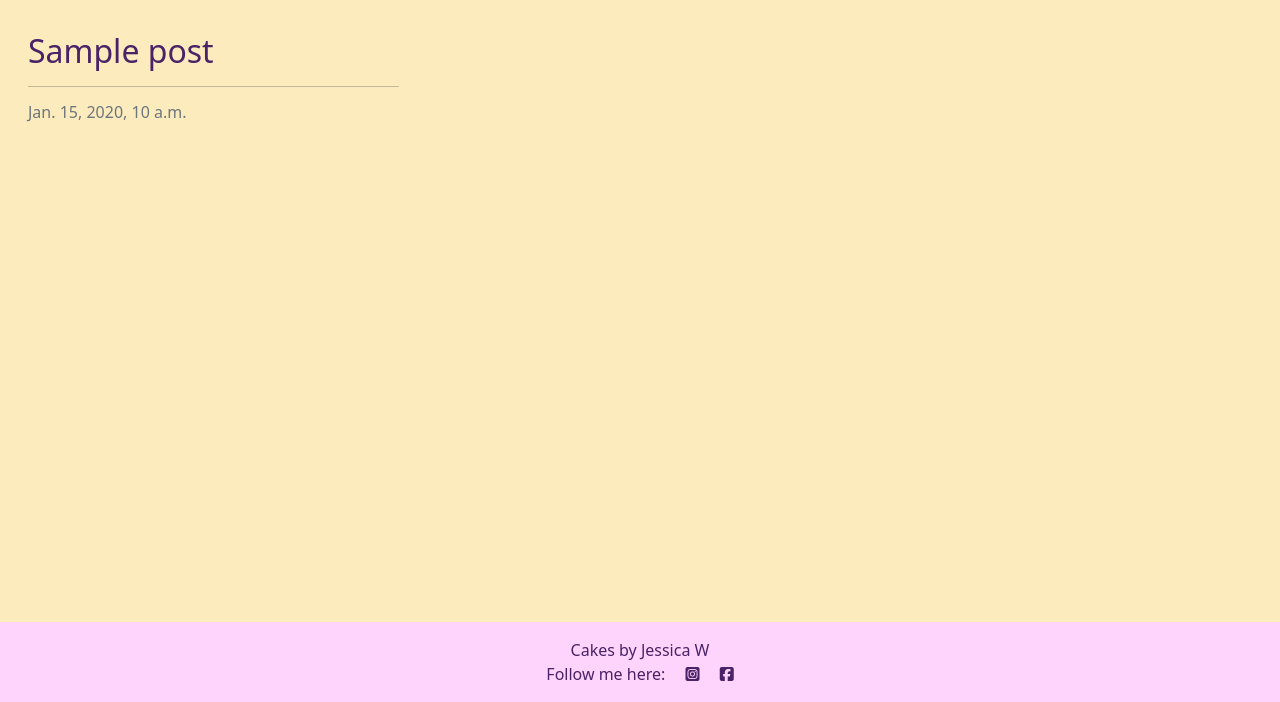
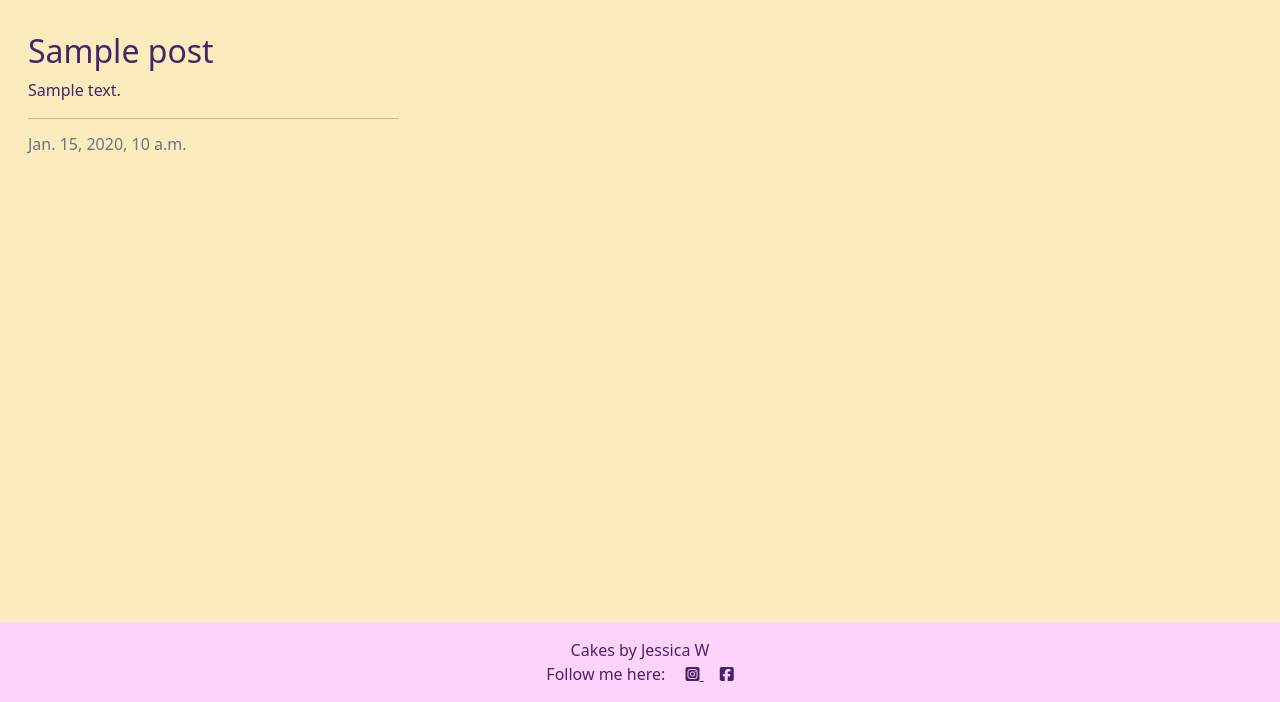
Before and after one commit to jackgroves2024/capstone-cakeblog, a Django app: template blog/templates/blog/index.html in a window 1280 px wide. Shown: the part 98-800 px from the top of the page. Run offline with Django 4.2, Linux system fonts and the light colour scheme; the template is opened without the code that fills it: most values are stand-ins (such as "Sample title", 1, 10 or a date in 2020); some libraries are stand-ins or nearby versions.

Commit message:
added functioning links to social media icons and styled color, added prev button to pagination

```diff
--- a/blog/templates/blog/index.html
+++ b/blog/templates/blog/index.html
@@ -17,6 +17,7 @@
                             </div>
                             <a href="#" class="post-link">
                                 <h2 class="card-title">{{ post.title }}</h2>
+                                <p class="card-text">{{ post.excerpt }}</p>
                             </a>
 
                             <hr />
@@ -37,6 +38,11 @@
     {% if is_paginated %}
     <nav aria-label="Page navigation">
         <ul class="pagination justify-content-center">
+            {% if page_obj.has_previous %}
+            <li>
+                <a href="?page={{ page_obj.previous_page_number }}" class="page-link">&laquo; PREV</a>
+            </li>
+            {% endif %}
             {% if page_obj.has_next %}
             <li><a href="?page={{ page_obj.next_page_number }}" class="page-link"> NEXT &raquo;</a></li>
             {% endif %}
--- a/static/css/style.css
+++ b/static/css/style.css
@@ -25,6 +25,14 @@ body {
 
 .image-container {
     position: relative;
+}
+
+.social-icon {
+    color:#492267;
+}
+
+.social-icon:hover {
+    color: #ea5080;
 }
 
 .image-flash {
--- a/templates/base.html
+++ b/templates/base.html
@@ -36,7 +36,8 @@
     <!-- Navigation -->
     <nav class="navbar navbar-expand-lg navbar-light alt-bg">
         <div class="container-fluid">
-            <a class="navbar-brand" href="{% url 'home' %}"><img src="{% static 'images/logo.webp' %}" alt="Logo" class="logo"></a>
+            <a class="navbar-brand" href="{% url 'home' %}"><img src="{% static 'images/logo.webp' %}" alt="Logo"
+                    class="logo"></a>
             <button class="navbar-toggler" type="button" data-bs-toggle="collapse" data-bs-target="#navbarText"
                 aria-controls="navbarText" aria-expanded="false" aria-label="Toggle navigation">
                 <span class="navbar-toggler-icon"></span>
@@ -45,7 +46,7 @@
                 <ul class="navbar-nav ms-auto mb-2 mb-lg-0">
                     <li class="nav-item">
                         <a class="nav-link {% if request.path == home_url %}active{% endif %}" aria-current="page"
-                            href="#">Home</a>
+                            href="{% url 'home' %}">Home</a>
                     </li>
                 </ul>
             </div>
@@ -64,8 +65,12 @@
     <footer class="footer mt-auto py-3 alt-bg">
         <p class="m-0 text-center nav-text">Cakes by Jessica W</p>
         <p class="m-0 text-center nav-text">Follow me here:
-            <i class="fa-brands fa-square-instagram ms-3"></i>
-            <i class="fa-brands fa-square-facebook ms-3"></i>
+            <a href="https://www.instagram.com/cakesbyjessicaw/" target="_blank" class="social-icon">
+                <i class="fa-brands fa-square-instagram ms-3"></i>
+            </a>
+            <a href="https://www.facebook.com/cakesbyjessicaw" target="_blank" class="social-icon">
+                <i class="fa-brands fa-square-facebook ms-3"></i>
+            </a>
         </p>
     </footer>
 
```
